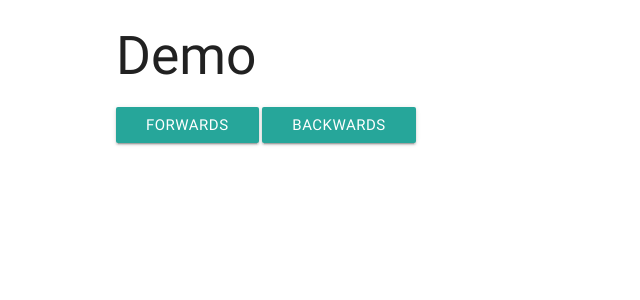
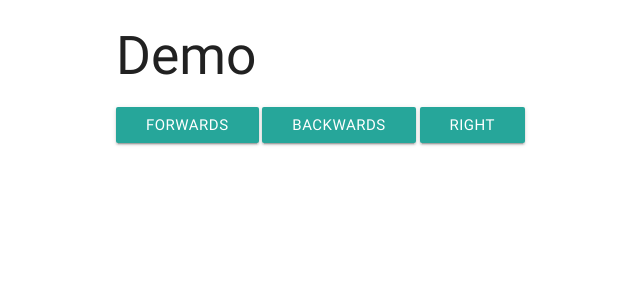
Before and after one commit to apollowebdesigns/serversidepi, a Flask app: page / in a window 1280 px wide. Shown: the top 300 px of the page, without its empty margins (76-716 px from the left). Run offline with Flask 2, Linux system fonts and the light colour scheme; some libraries are stand-ins or nearby versions.

Commit message:
added more updates

```diff
--- a/app.py
+++ b/app.py
@@ -62,6 +62,21 @@ def move_backwards():
         yield 'data: %s\n\n' % count
         count += 1
 
+def move_right():
+    arduino.digitalWrite(Motor1A,arduino.LOW)
+    arduino.digitalWrite(Motor2A,arduino.LOW)
+    arduino.digitalWrite(Motor1B,arduino.LOW)
+    arduino.digitalWrite(Motor2B,arduino.LOW)
+    count = 0
+    while True:
+        gevent.sleep(0.01)
+        arduino.digitalWrite(Motor1A,arduino.HIGH)
+        arduino.digitalWrite(Motor1B,arduino.LOW)
+        arduino.digitalWrite(Motor2A,arduino.LOW)
+        arduino.digitalWrite(Motor2B,arduino.HIGH)
+        yield 'data: %s\n\n' % count
+        count += 1
+
 def event_end():
     count = 0
     while True:
@@ -79,6 +94,12 @@ def sse_request():
 def sse_backwards():
     return Response(
             move_backwards(),
+            mimetype='text/event-stream')
+
+@app.route('/right')
+def sse_right():
+    return Response(
+            move_right(),
             mimetype='text/event-stream')
 
 @app.route('/end_motor_source')
--- a/templates/index.html
+++ b/templates/index.html
@@ -45,6 +45,21 @@
                                 $('#output').append('<li>'+message.data+'</li>');
                             }
                         })
+
+                        $('#right').mouseup(function(){
+                            sse.close();
+                            $.get( "/end_motor_source", function(data) {
+                                console.log('ending');
+                                $( ".result" ).html( data );
+                            });
+                            return killRequest();
+                        }).mousedown(function(){
+                            sse = new EventSource('/right');
+                            sse.onmessage = function(message) {
+                                console.log('A message has arrived!');
+                                $('#output').append('<li>'+message.data+'</li>');
+                            }
+                        })
                     })
 
         </script>
@@ -55,6 +70,7 @@
         <h2 class="heading">Demo</h2>
         <button class="btn waves-effect waves-light" id="forwards">Forwards</button>
         <button class="btn waves-effect waves-light" id="backwards">Backwards</button>
+        <button class="btn waves-effect waves-light" id="right">Right</button>
 
         <ul id="output">
 
```
